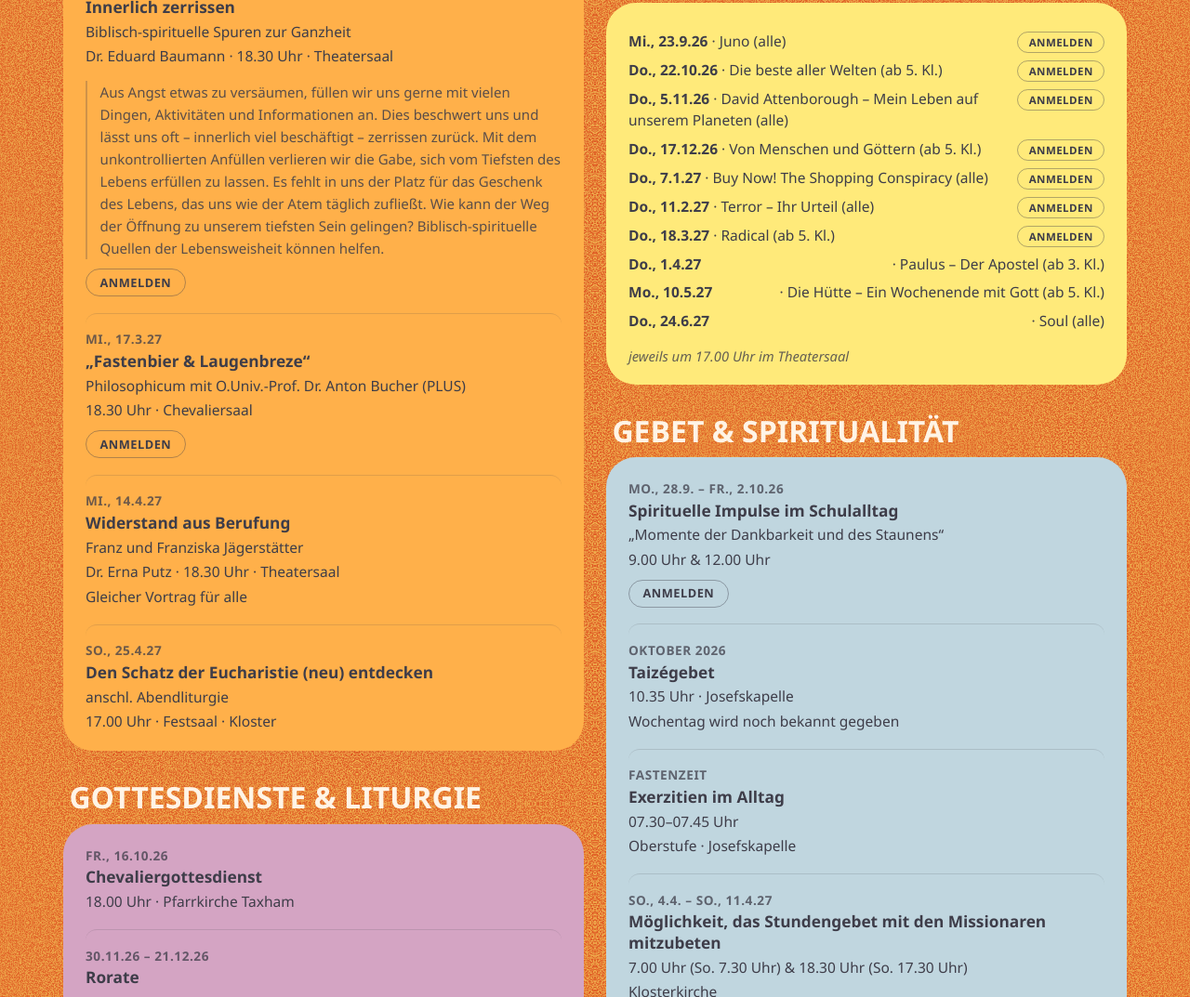
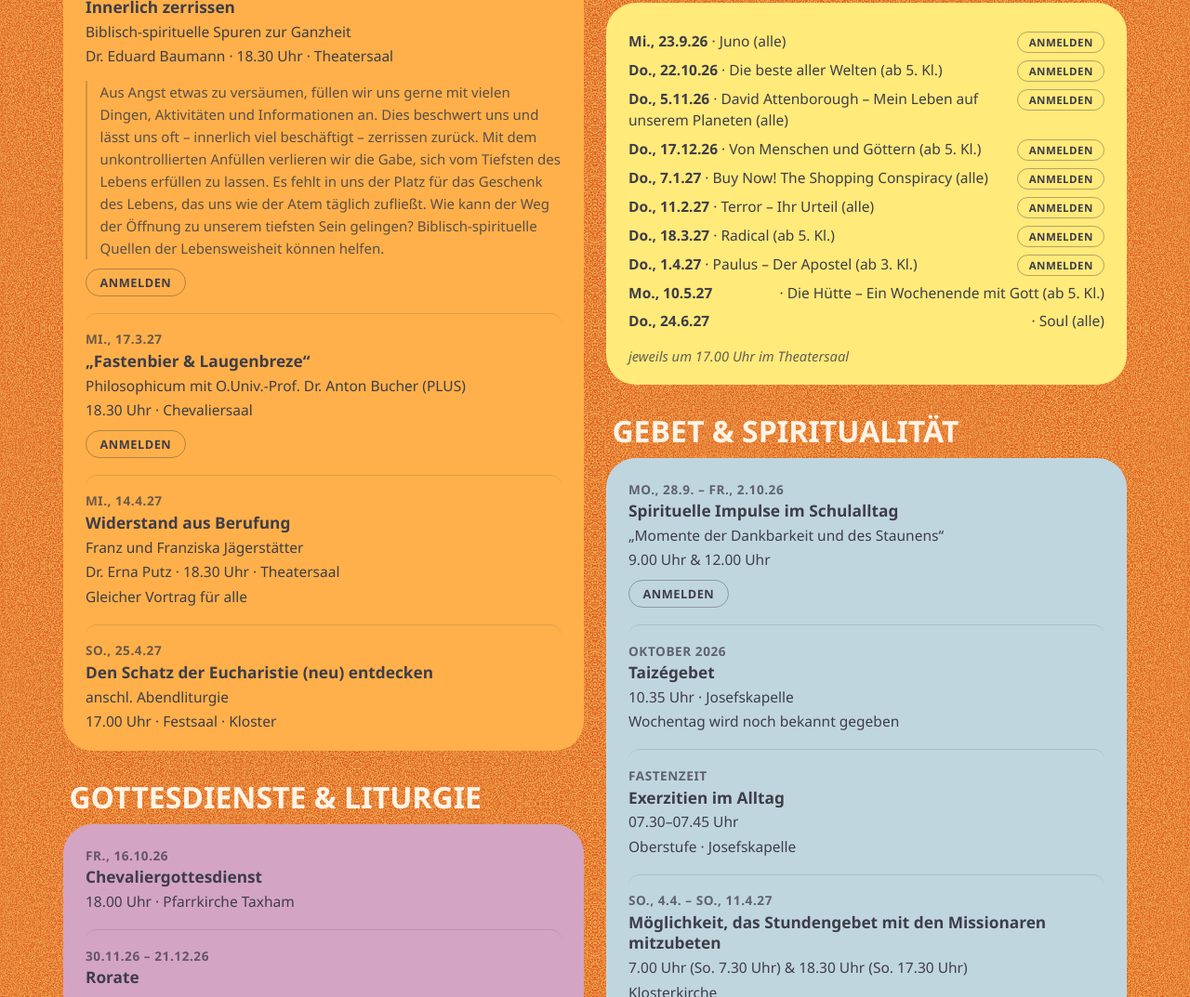
Before and after one commit to Dendak/ametur, a plain HTML site: page index.html in a window 1280 px wide. Shown: the part 1311-2384 px from the top of the page at 93% size. Drawn offline with Linux system fonts and the light colour scheme.

Commit message:
Anmeldeformular Paulus verknuepft (14 von 22)

```diff
--- a/index.html
+++ b/index.html
@@ -481,7 +481,7 @@
           <li data-form="https://forms.cloud.microsoft/Pages/ResponsePage.aspx?id=8aFl7rnUtEejaUJ8o_YRjt3y44fzZ1dJon8TFx2yHmVUMTBWSVJaWU9HRUZKOEwyMjJISFVRTEZOQi4u" data-date="2027-01-07" data-title="Buy Now! The Shopping Conspiracy (alle)" data-time="17.00 Uhr &middot; Theatersaal"><strong>Do., 7.1.27</strong> &middot; Buy Now! The Shopping Conspiracy (alle)</li>
           <li data-form="https://forms.cloud.microsoft/Pages/ResponsePage.aspx?id=8aFl7rnUtEejaUJ8o_YRjt3y44fzZ1dJon8TFx2yHmVUNFBPU1JURUs0TTVFMVJMNk41ODBBRTBWWS4u" data-date="2027-02-11" data-title="Terror &ndash; Ihr Urteil (alle)" data-time="17.00 Uhr &middot; Theatersaal"><strong>Do., 11.2.27</strong> &middot; Terror &ndash; Ihr Urteil (alle)</li>
           <li data-form="https://forms.cloud.microsoft/Pages/ResponsePage.aspx?id=8aFl7rnUtEejaUJ8o_YRjt3y44fzZ1dJon8TFx2yHmVUQlNLUzgwMkw1WEgyWEg5S1NIREtQVFFJNS4u" data-date="2027-03-18" data-title="Radical (ab 5. Kl.)" data-time="17.00 Uhr &middot; Theatersaal"><strong>Do., 18.3.27</strong> &middot; Radical (ab 5. Kl.)</li>
-          <li data-date="2027-04-01" data-title="Paulus &ndash; Der Apostel (ab 3. Kl.)" data-time="17.00 Uhr &middot; Theatersaal"><strong>Do., 1.4.27</strong> &middot; Paulus &ndash; Der Apostel (ab 3. Kl.)</li>
+          <li data-form="https://forms.cloud.microsoft/Pages/ResponsePage.aspx?id=8aFl7rnUtEejaUJ8o_YRjt3y44fzZ1dJon8TFx2yHmVUQU1YMFBNVFQ3QTkyTEpPRkdHRFY4NTZDTS4u" data-date="2027-04-01" data-title="Paulus &ndash; Der Apostel (ab 3. Kl.)" data-time="17.00 Uhr &middot; Theatersaal"><strong>Do., 1.4.27</strong> &middot; Paulus &ndash; Der Apostel (ab 3. Kl.)</li>
           <li data-date="2027-05-10" data-title="Die H&uuml;tte &ndash; Ein Wochenende mit Gott (ab 5. Kl.)" data-time="17.00 Uhr &middot; Theatersaal"><strong>Mo., 10.5.27</strong> &middot; Die H&uuml;tte &ndash; Ein Wochenende mit Gott (ab 5. Kl.)</li>
           <li data-date="2027-06-24" data-title="Soul (alle)" data-time="17.00 Uhr &middot; Theatersaal"><strong>Do., 24.6.27</strong> &middot; Soul (alle)</li>
         </ul>
```
